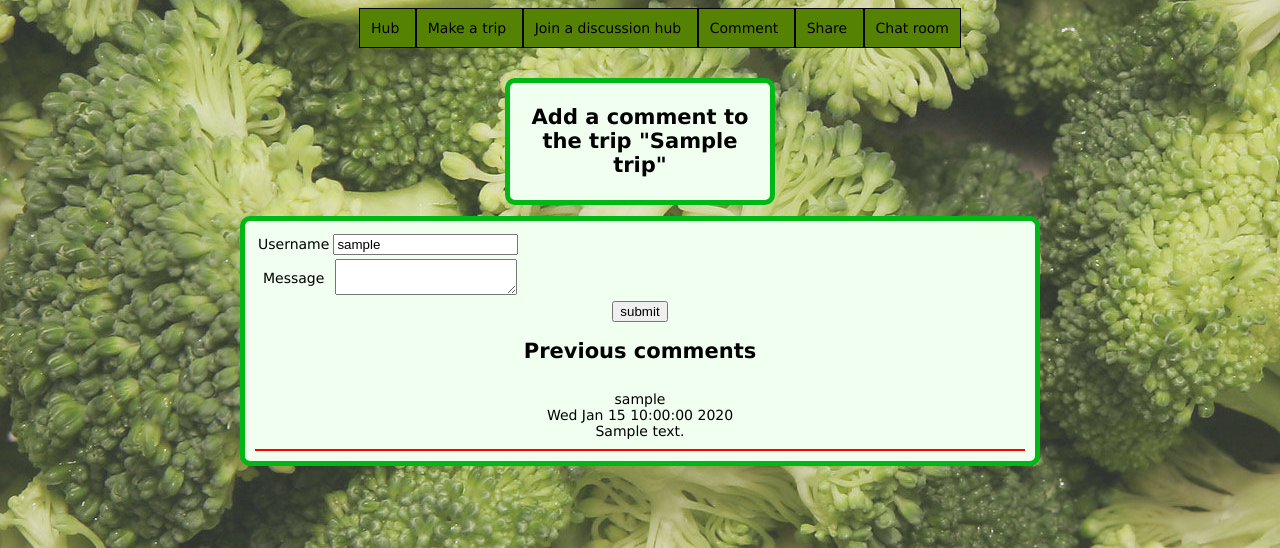
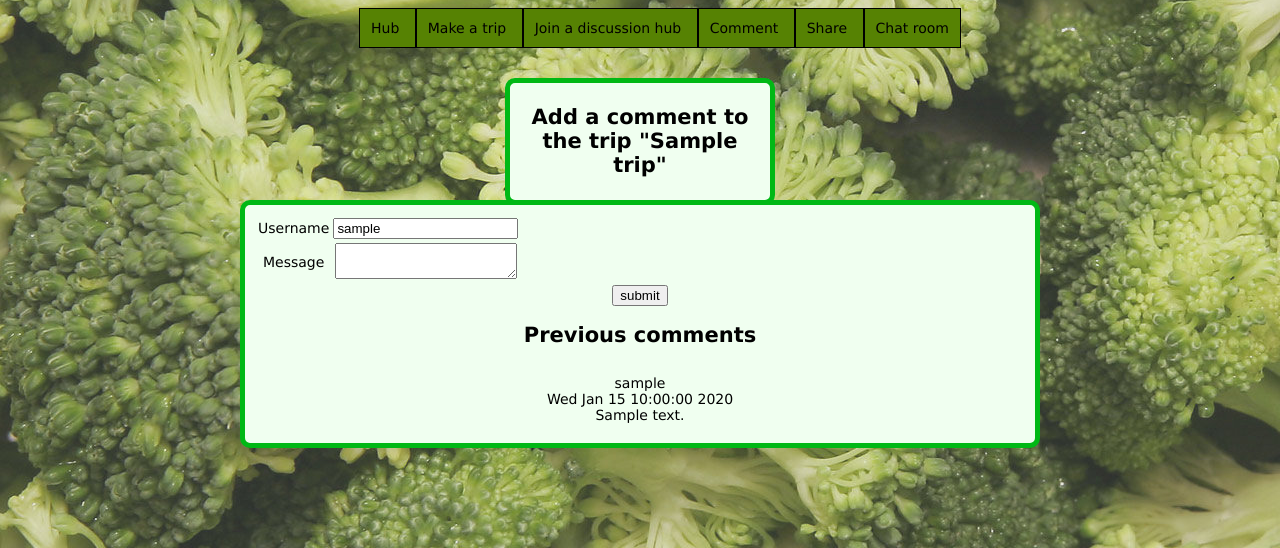
Before and after one commit to azthenaa-medivo/hackathon-2013, a Python web app: template templates/commentForm.html in a window 1280 px wide. Shown: the part 252-800 px from the top of the page. Run offline with Jinja, Linux system fonts and the light colour scheme; the template is opened without the code that fills it: most values are stand-ins (such as "Sample title", 1, 10 or a date in 2020).

Commit message:
A few br tags were removed.

```diff
--- a/static/style.css
+++ b/static/style.css
@@ -120,12 +120,11 @@ body {
 
 .comment {
 	border-bottom: solid 1px #378000;
-	border-bottom-width: 50%;
 	padding: 10px;
 }
 
 .comment:last-child {
-	border-bottom: solid 2px #FF0000;
+	border-bottom: solid 0px #FF0000;
 }
 
 .error-image {
--- a/templates/commentForm.html
+++ b/templates/commentForm.html
@@ -25,8 +25,9 @@
 				Add a comment to the trip "{{ trip.title }}"
 			</h2>
 		</div>
-		<br>
 		<section id="main" class="formulaire">
+			<div class="comment-form">
+
 				<form method="post">
 				<table>
 					<tr>
@@ -53,6 +54,7 @@
 					<input type="submit" value="submit">
 				</div>
 			</form>
+		</div>
 			{% if comments %}
 				<h2>
 					Previous comments
--- a/templates/joinHubForm.html
+++ b/templates/joinHubForm.html
@@ -7,7 +7,6 @@
 				Join a discussion hub
 			</h2>
 		</div>
-		<br>
 		<section id="main" class="formulaire">
 			<form method="post">
 			<table>
```
Lines whose indentation alone changed are shown as unchanged.
